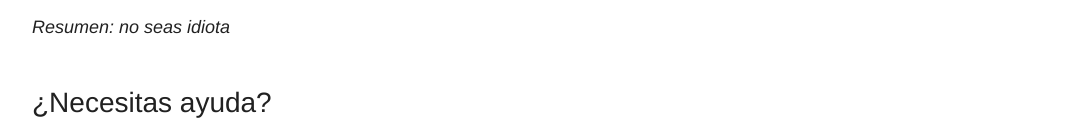
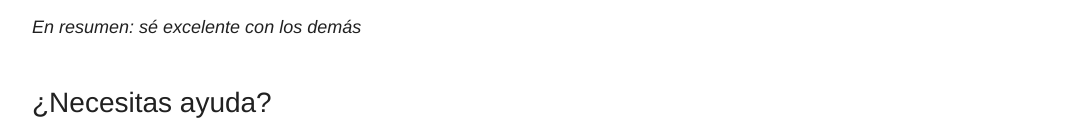
Before and after one commit to codigodeconducta/codigodeconducta.github.io, a plain HTML site: page index.html in a window 1280 px wide. Shown: the part 223-343 px from the top of the page, without its empty margins (96-1183 px from the left). Drawn offline with Linux system fonts and the light colour scheme.

Commit message:
Minor tl;tr line update

```diff
--- a/index.html
+++ b/index.html
@@ -61,7 +61,7 @@
 
     <p>Se requiere que todos los asistentes, ponentes, patrocinadores y voluntarios de nuestros eventos acepten el siguiente código de conducta. Los organizadores harán cumplir este código a lo largo del evento. Esperamos la colaboración de todos los participantes para ayudar a asegurar un ambiente seguro para todos.</p>
 
-    <p><em>Resumen: no seas idiota</em></p>
+    <p><em>En resumen: sé excelente con los demás</em></p>
 
     <h2>¿Necesitas ayuda?</h2>
 
```
